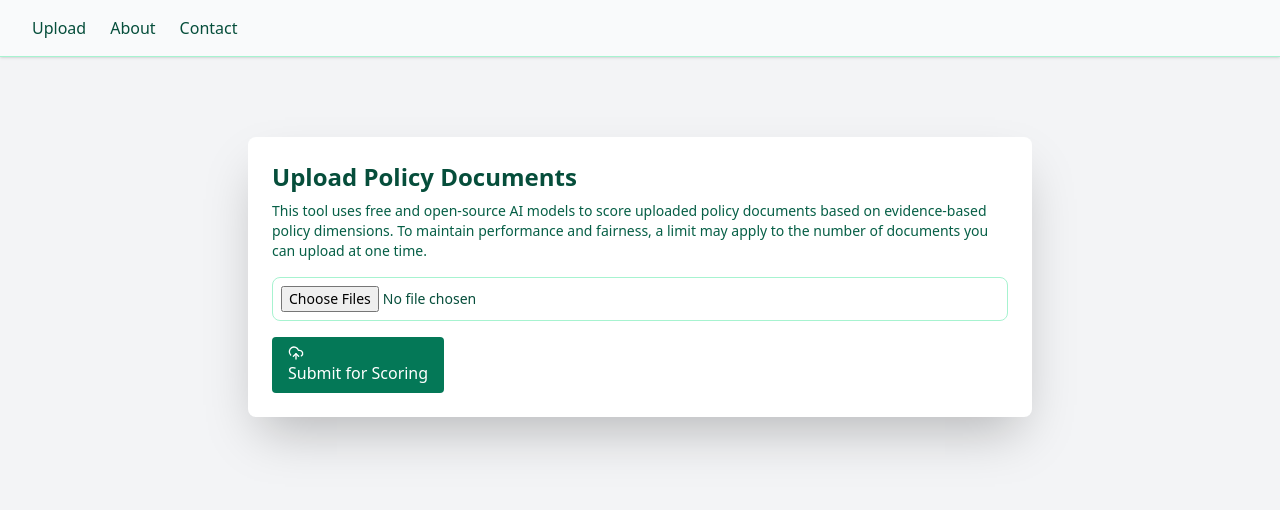
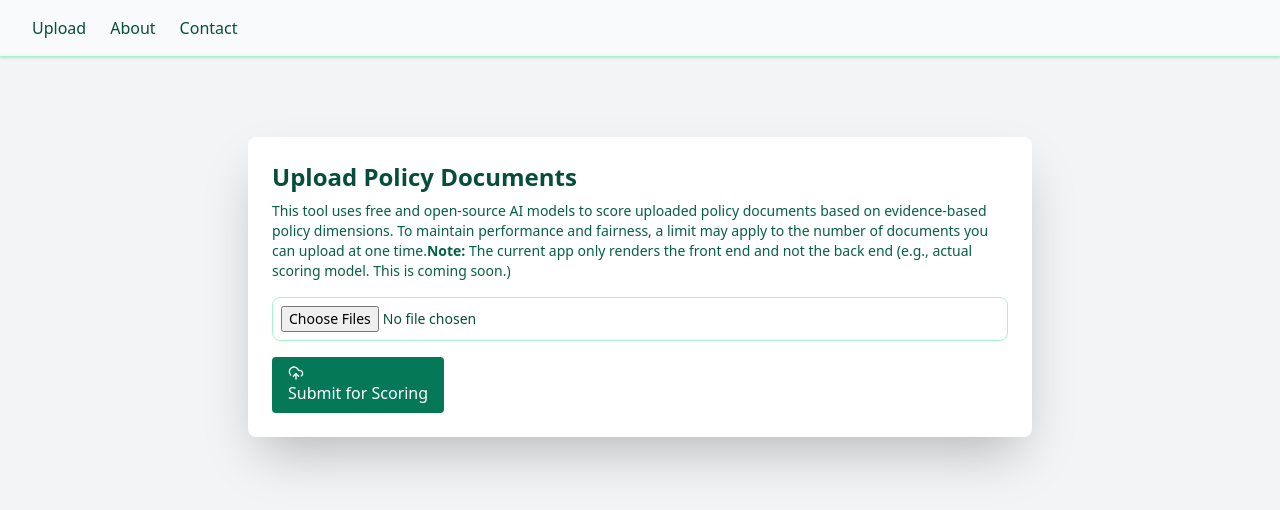
Before and after one commit to steflangehennig/policy-scoring-dashboard, a React (Create React App) app: page / in a window 1280 px wide. Shown: the top 510 px of the page. Built offline with nearby package versions, Linux system fonts and the light colour scheme.

Commit message:
update upload page

```diff
--- a/src/PolicyScoringDashboard.js
+++ b/src/PolicyScoringDashboard.js
@@ -103,6 +103,7 @@ export default function PolicyScoringDashboard() {
             <p className="text-sm text-emerald-800 mb-4">
               This tool uses free and open-source AI models to score uploaded policy documents based on evidence-based policy dimensions.
               To maintain performance and fairness, a limit may apply to the number of documents you can upload at one time.
+              <strong>Note:</strong> The current app only renders the front end and not the back end (e.g., actual scoring model. This is coming soon.)
             </p>
             <input
               type="file"
```
